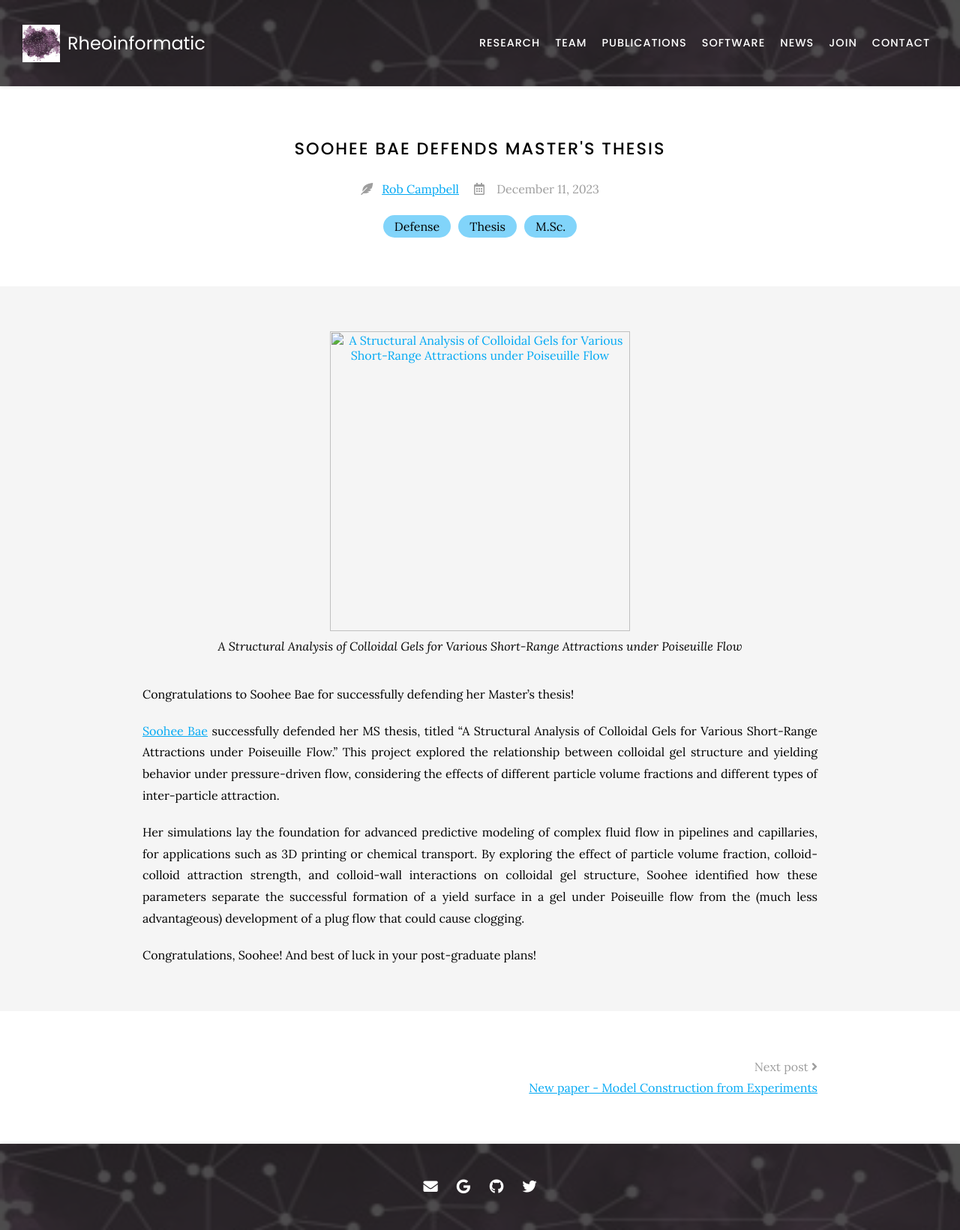
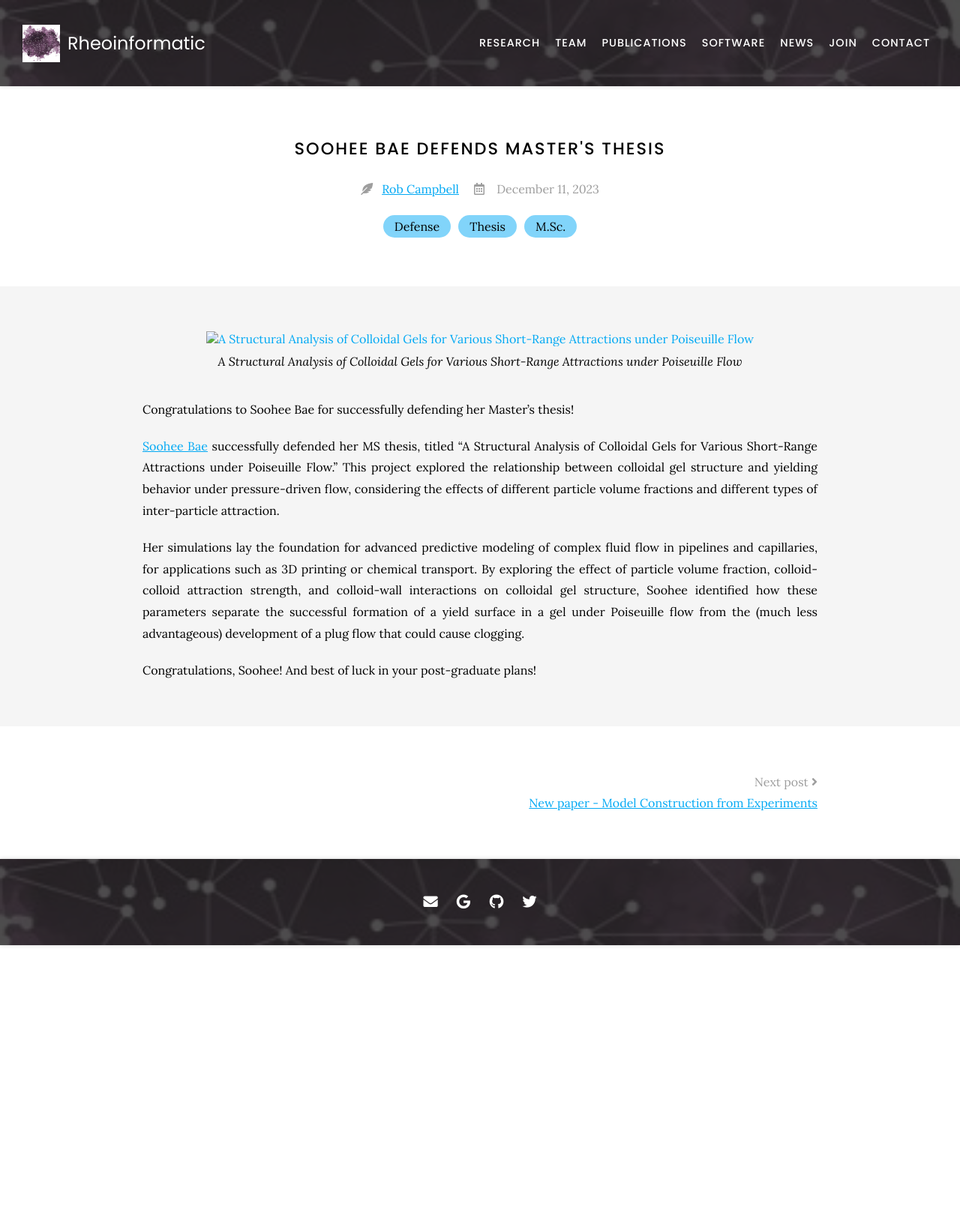
Before and after one commit to procf/procf.github.io, a Jekyll site: the page built from _posts/2023-12-11-soohee-defense.md, in a window 1280 px wide. Shown: the whole page at 75% size. Built offline with Jekyll 4.4.1, drawn with Linux system fonts in a browser that asks for light colours; nearby versions of some CDN libraries; after the commit the page ends 1261 px from its top, so only the background shows below that.

Commit message:
News: update image path

```diff
--- a/_posts/2023-12-11-soohee-defense.md
+++ b/_posts/2023-12-11-soohee-defense.md
@@ -9,9 +9,8 @@
 ---
 
 {% include figure.html
-  image="2023-12-11-soohee-defense.jpg"
+  image="/_posts/2023-12-11-soohee-defense.jpg"
   caption="A Structural Analysis of Colloidal Gels for Various Short-Range Attractions under Poiseuille Flow"
-  width="400px"
 %}
 
 Congratulations to Soohee Bae for successfully defending her Master's thesis!
```
